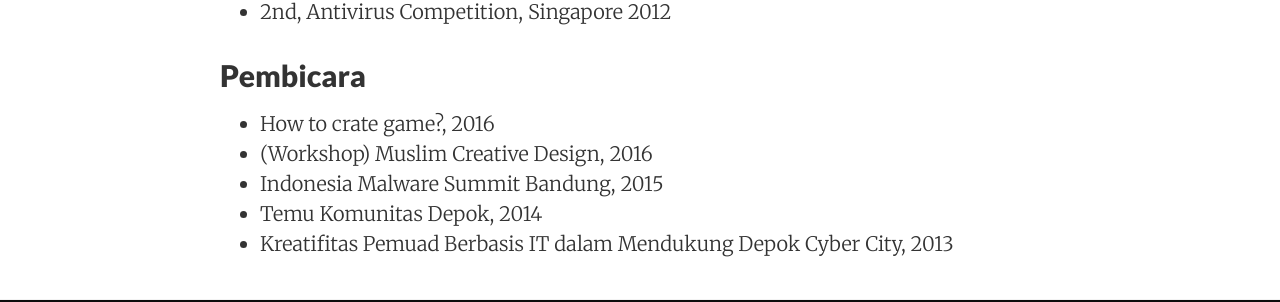
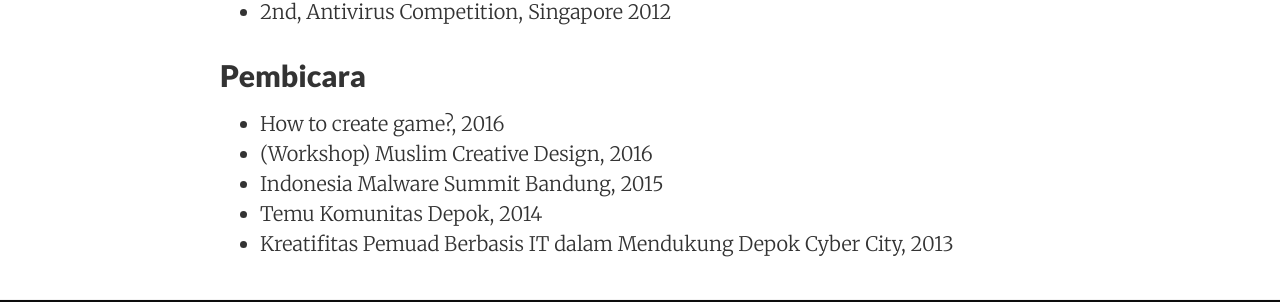
Before and after one commit to isfaaghyth/isfaaghythh.github.io, a Jekyll site: the page built from about.md, in a window 1280 px wide. Shown: the part 896-1198 px from the top of the page. Built offline with Jekyll 4.4.1, drawn with Linux system fonts in a browser that asks for light colours.

Commit message:
benerin typo

```diff
--- a/about.md
+++ b/about.md
@@ -25,7 +25,7 @@ Karena berbagi adalah Fitra manusia, apapun yang saya ketahui dibidang *programm
 
 ## Pembicara
 
-- How to crate game?, 2016
+- How to create game?, 2016
 - (Workshop) Muslim Creative Design, 2016
 - Indonesia Malware Summit Bandung, 2015
 - Temu Komunitas Depok, 2014
```
